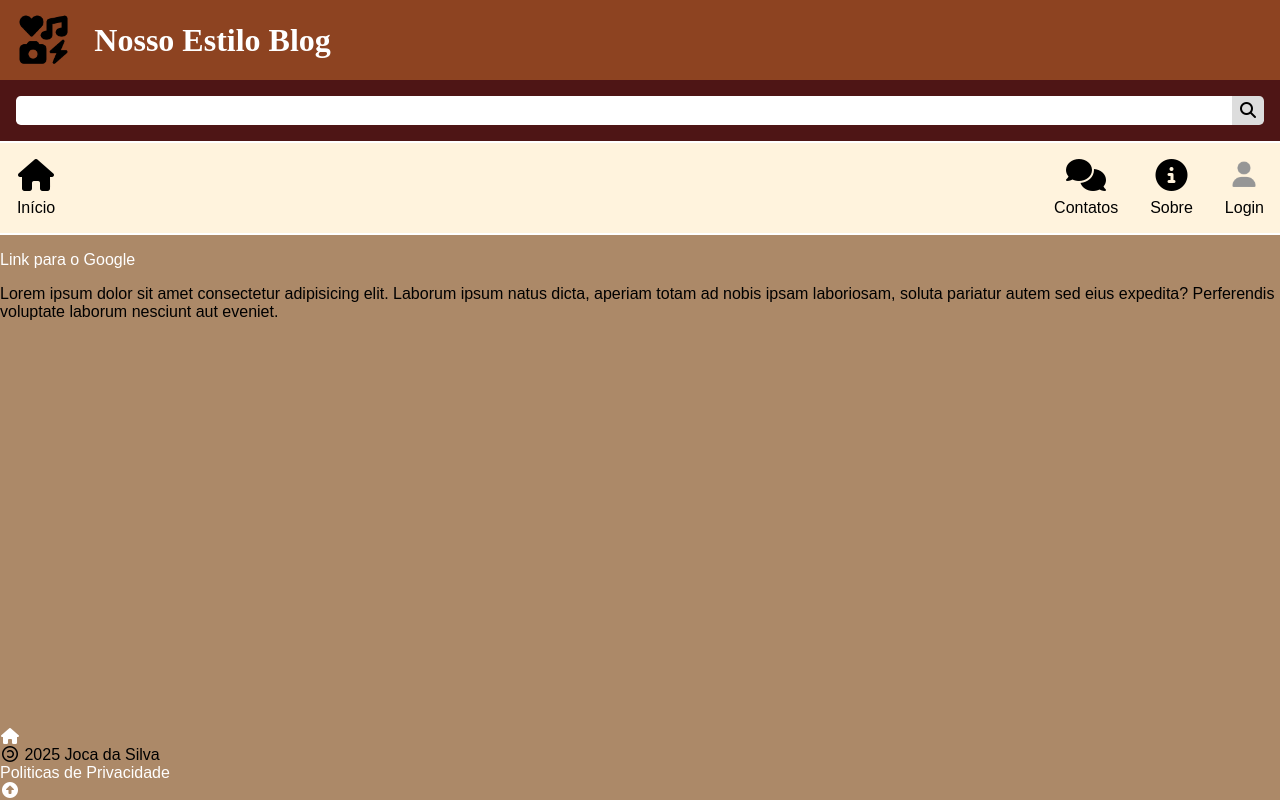
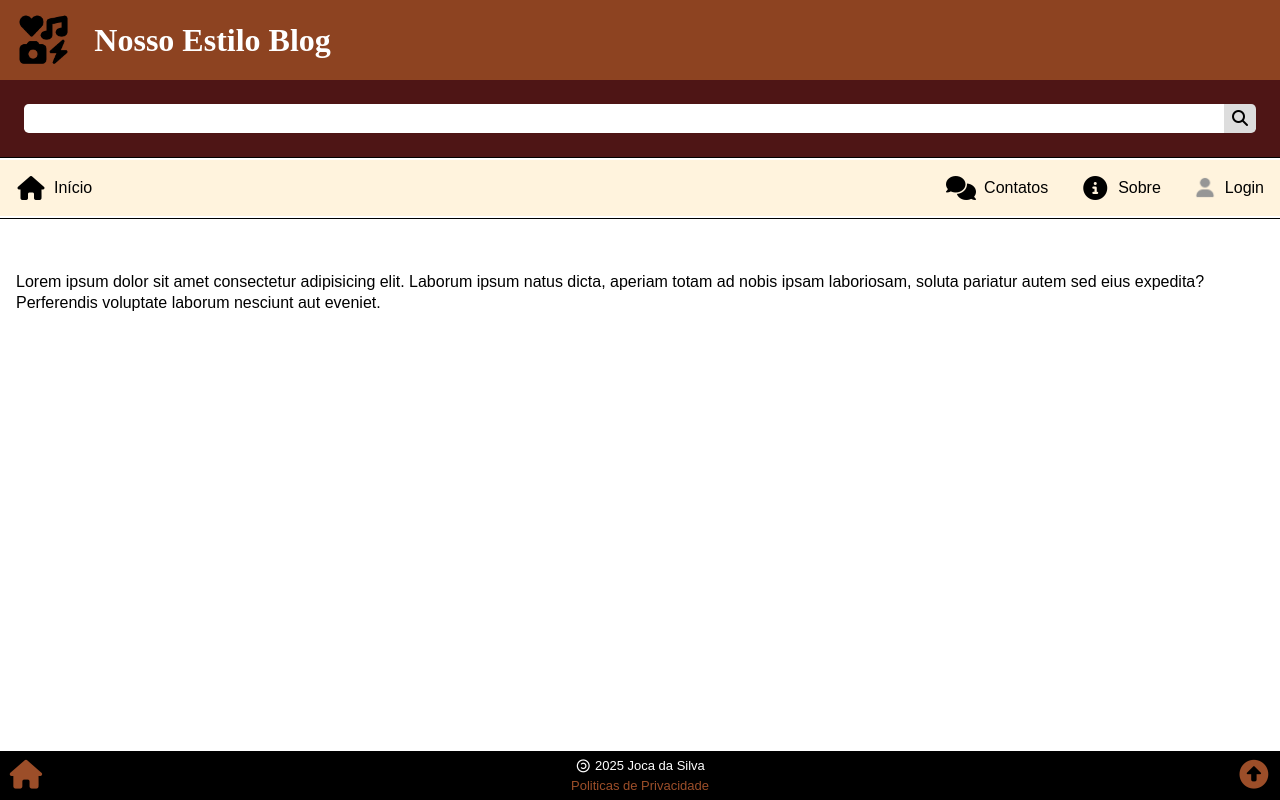
Before and after one commit to dayberoli/meu_blog_estatico, a plain HTML site: page _modelo.html in a window 1280 px wide. Drawn offline with Linux system fonts and the light colour scheme; a web font is replaced by a local one.

Commit message:
ultima aula

```diff
--- a/css/global.css
+++ b/css/global.css
@@ -153,3 +153,80 @@ nav a:first-child {
 nav span {
     margin-top: .5rem;
 }
+
+/* Conteudo central → <main> */
+
+main {
+    flex-grow: 1;
+    background-color: #fff;
+    padding: 0 1rem;
+    line-height: 1.3;
+    border-top: 1px solid #000;
+}
+
+/* Rodapé → <footer> */
+
+footer {
+    background-color: #000;
+    display: flex;
+    align-items: center;
+    justify-content: space-between;
+    color: rgb(255, 255, 255);
+}
+
+footer a {
+    color: rgb(156, 78, 41);
+}
+
+footer a:hover {
+    color: #ffffff;
+}
+
+footer>a {
+    font-size: 1.8rem;
+    padding: .5rem;
+}
+
+footer>div {
+    font-size: small;
+    text-align: center;
+}
+
+footer>div div {
+    margin-top: .35rem;
+}
+
+@media screen and (min-width: 640px) {
+
+    header {
+        flex-direction: row;
+        justify-content: space-between;
+        border-bottom: 1px solid #000;
+    }
+
+    header form {
+        padding: 1.5rem;
+    }
+
+}
+
+@media screen and (min-width: 425px) {
+
+    nav img {
+        height: 1.5rem;
+        width: 1.5rem;
+    }
+
+    nav i {
+        font-size: 1.5rem;
+    }
+
+    nav a {
+        flex-direction: row;
+    }
+
+    nav span {
+        margin-top: 0;
+        margin-left: .5rem;
+    }
+}
```
